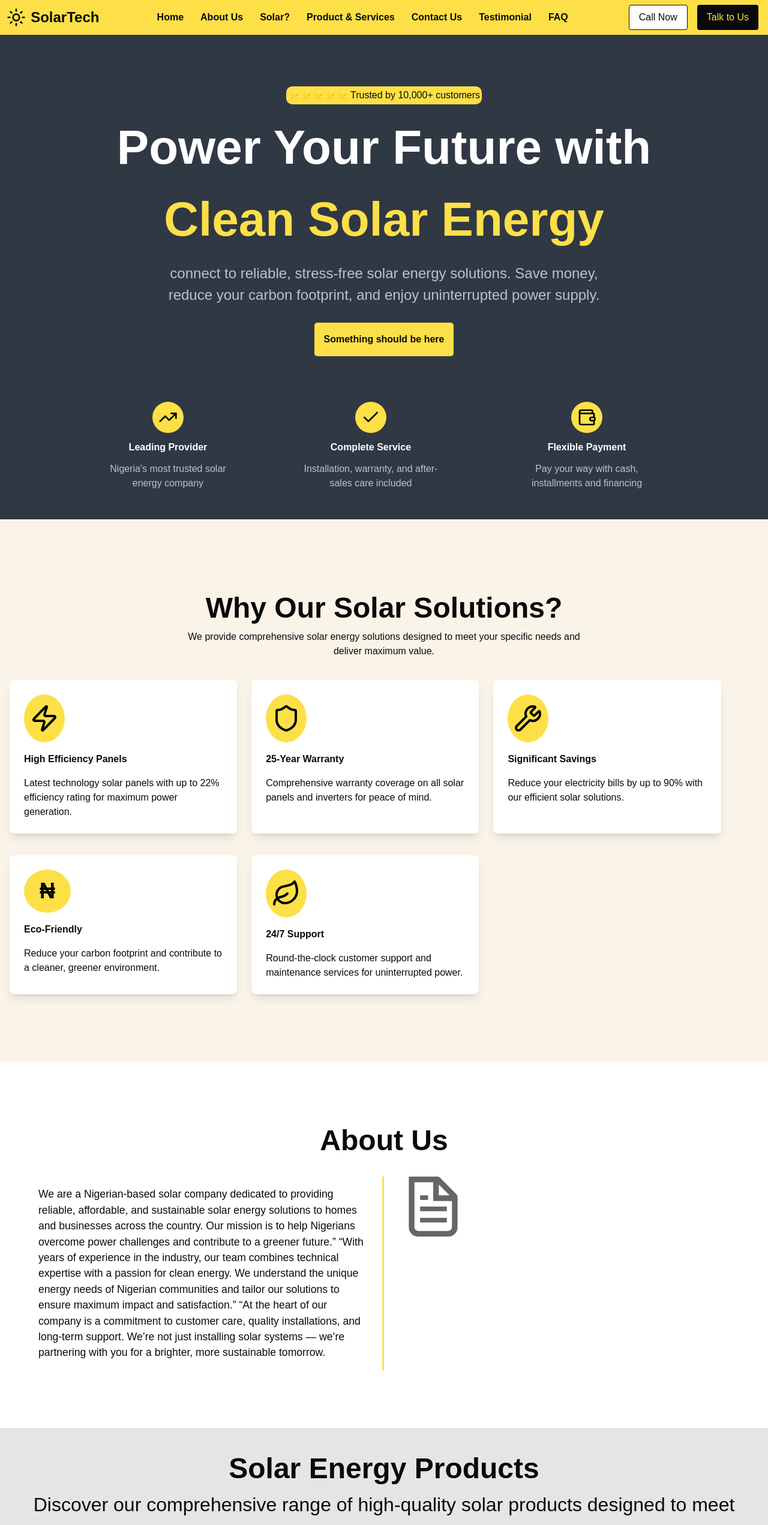
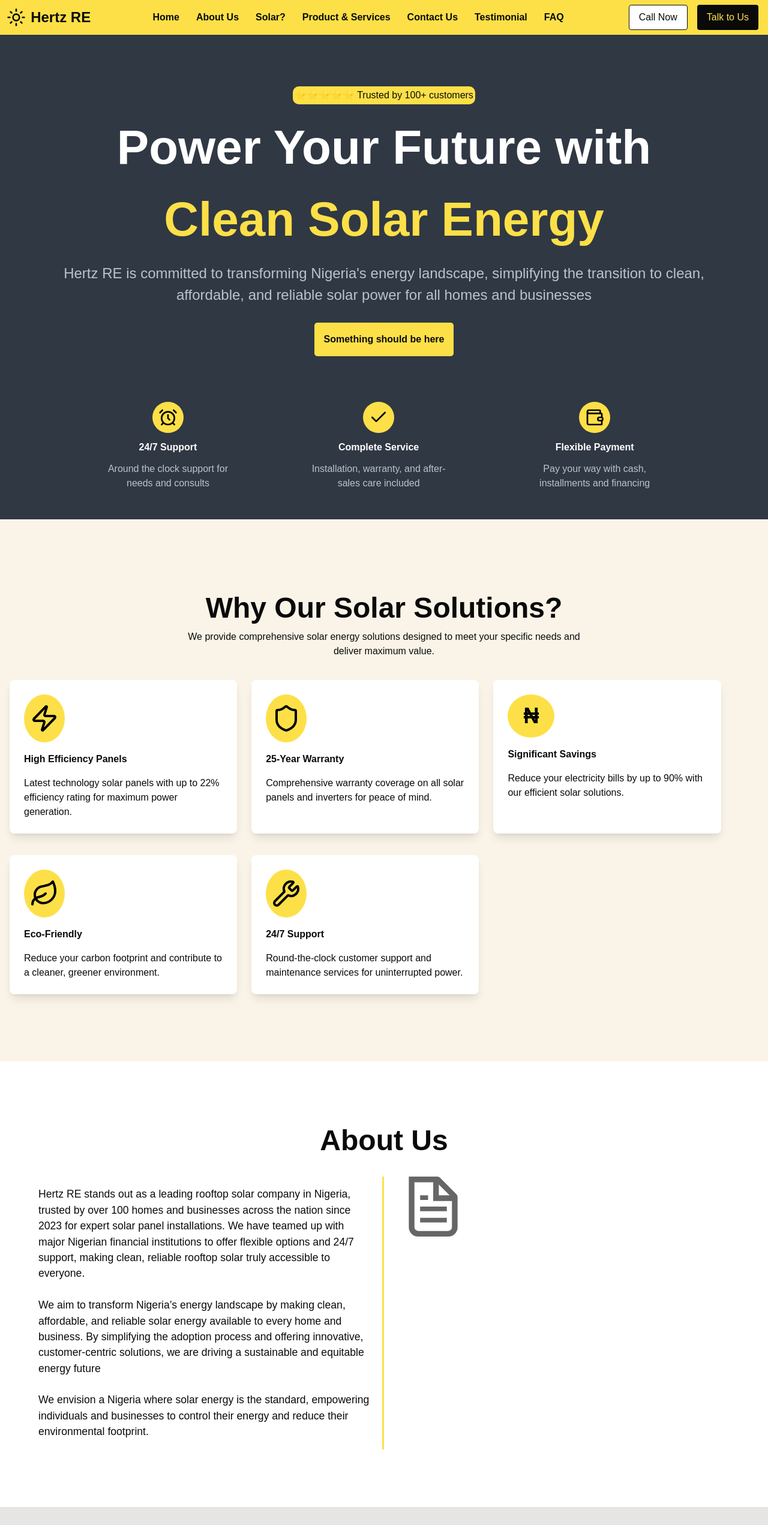
Before and after one commit to Joshking21/SolarBusinessProject, a Next.js app: page / in a window 1280 px wide. Shown: the top 2543 px of the page at 60% size. Built offline with nearby package versions, Linux system fonts and the light colour scheme.

Commit message:
data inputs

```diff
--- a/src/app/Components/aboutUs/aboutUs.jsx
+++ b/src/app/Components/aboutUs/aboutUs.jsx
@@ -7,11 +7,20 @@ export default function AboutUs(){
             <div className="font-bold text-[3rem]">About Us</div>
             <div className="flex lg:flex-row flex-col ">
                 <div className="lg:w-1/2  lg:p-[1rem] p-[0.2rem] lg:border-r-[3px] lg:border-r-[var(--secondary)] lg:text-left text-[1.1rem]">
-                    We are a Nigerian-based solar company dedicated to providing reliable, affordable, and sustainable solar energy solutions to homes and businesses across the country. Our mission is to help Nigerians overcome power challenges and contribute to a greener future.”
-
-“With years of experience in the industry, our team combines technical expertise with a passion for clean energy. We understand the unique energy needs of Nigerian communities and tailor our solutions to ensure maximum impact and satisfaction.”
-
-“At the heart of our company is a commitment to customer care, quality installations, and long-term support. We’re not just installing solar systems — we’re partnering with you for a brighter, more sustainable tomorrow.
+                   Hertz RE stands out as a leading rooftop solar company in Nigeria, trusted by over 100 homes
+and businesses across the nation since 2023 for expert solar panel installations. We have
+teamed up with major Nigerian financial institutions to offer flexible options and 24/7 support,
+making clean, reliable rooftop solar truly accessible to everyone.
+<br></br>
+<br></br>
+We aim to transform Nigeria’s energy landscape by making clean, affordable, and reliable solar
+energy available to every home and business. By simplifying the adoption process and offering
+innovative, customer-centric solutions, we are driving a sustainable and equitable energy
+future
+<br></br>
+<br></br>
+We envision a Nigeria where solar energy is the standard, empowering individuals and
+businesses to control their energy and reduce their environmental footprint.
 
                 </div>
                 <div className="px-[2rem]">
--- a/src/app/Components/header/header.jsx
+++ b/src/app/Components/header/header.jsx
@@ -1,5 +1,5 @@
 import Image from "next/image"
-import { TrendingUp, Check, Wallet } from "lucide-react";
+import {  AlarmClock, Check, Wallet } from "lucide-react";
 import MotionFadeInSection from "../framerMotion/motion";
 
 
@@ -8,11 +8,13 @@ export default function Header(){
         <MotionFadeInSection>
         <div id="header" className="overflow-hidden flex flex-col items-center justify-center p-[3rem] gap-y-3 bg-[#303844] pt-[9rem] w-screen ">
 
-            <div className="bg-[var(--secondary)] rounded-[10px]  p-[0.2rem] text-center"> ⭐⭐⭐⭐⭐ <br className="lg:hidden"></br> Trusted by 10,000+ customers</div>
+            <div className="bg-[var(--secondary)] rounded-[10px]  p-[0.2rem] text-center"> ⭐⭐⭐⭐⭐ <br className="lg:hidden"></br> Trusted by 100+ customers</div>
             <div className="font-bold lg:text-[5rem] md:text-[3.5rem] text-[2rem] text-center text-[var(--background)]">
                 Power Your Future with <br></br> <span className="text-[var(--secondary)]">Clean Solar Energy</span>
             </div>
-            <div className="lg:text-[1.5rem] md:text-[1rem] text-center lg:text-normal  text-[1rem] text-[var(--greyText)]" >connect to reliable, stress-free solar energy solutions. Save money,<br></br> reduce your carbon footprint, and enjoy uninterrupted power supply.</div>
+            <div className="lg:text-[1.5rem] md:text-[1rem] text-center lg:text-normal  text-[1rem] text-[var(--greyText)]" >Hertz RE is committed to transforming Nigeria's energy landscape, simplifying the transition to
+clean, affordable, and reliable solar power for all homes and businesses
+</div>
             <div className="py-[1rem]">
                 <button className="mb-[3rem] bg-[var(--secondary)] lg:p-[1rem] p-[0.5rem]  rounded-[5px] font-bold hover:bg-black hover:text-[var(--secondary)] ">Something should be here</button>
             </div>
@@ -20,7 +22,7 @@ export default function Header(){
              {HeaderDetails.map((item,index)=>(
                 <div key={index} className="flex flex-col justify-center items-center gap-y-3 ">
                     <div className="bg-[var(--secondary)] p-[10px] rounded-[50%] ">
-                        {index===0 ? (<TrendingUp className="w-8 font-extrabold h-8 text-black" />) : ""}
+                        {index===0 ? (<AlarmClock className="w-8 font-extrabold h-8 text-black" />) : ""}
                         {index===1 ? (<Check className="w-8 h-8 text-black font-extrabold" />) : ""}
                         {index===2 ? (<Wallet className="w-8 h-8 text-black font-extrabold" />) : ""}
                     </div>
@@ -41,8 +43,8 @@ export default function Header(){
 const HeaderDetails=[
     {
         icon:"/file.svg",
-        title:"Leading Provider",
-        detail:"Nigeria's most trusted solar energy company",
+        title:"24/7 Support",
+        detail:"Around the clock support for needs and consults",
     },
     {
          icon:"/file.svg",
--- a/src/app/Components/navigation/navigation.jsx
+++ b/src/app/Components/navigation/navigation.jsx
@@ -45,7 +45,7 @@ export default function Nav(){
         <div className="flex gap-2 p-[0.7rem] items-center justify-center">
             <Sun className="w-10 h-10 lg:w-8 lg:h-8 text-blacktransition-colors" />
             <Link href="#header" className="items-center lg:text-[1.5rem] text-[2rem] font-bold flex">
-                SolarTech
+                Hertz RE
             </Link>
 
         </div>
--- a/src/app/Components/productsAndServices/services.jsx
+++ b/src/app/Components/productsAndServices/services.jsx
@@ -15,11 +15,11 @@ export default function Services() {
       <div className="flex justify-cemter  gap-7 items-center flex-wrap lg:p-[1rem] p-[0.5rem]">
         {ServicesDetails.map((item, index) => (
           <div
-            className="lg:w-[30%] md:w-[40%] border-[1px] border-[var(--greyText)] rounded-lg bg-white hoverUp shadow-lg p-[0.5rem] lg:p-[1rem] border-l-[#3b82f6] border-l-[7px]"
+            className="lg:w-[30%] md:w-[40%] h-[23rem] border-[1px] border-[var(--greyText)] rounded-lg bg-white hoverUp shadow-lg p-[0.5rem] lg:p-[1rem] border-l-[#3b82f6] border-l-[7px]"
             key={index}
           >
-            <div className="font-semibold py-[0.5rem]">{item.title}</div>
-            <div className="py-[0.5rem]">{item.desc}</div>
+            <div className="font-semibold py-[0.5rem]  h-[4rem]">{item.title}</div>
+            {/* <div className="py-[0.5rem]">{item.desc}</div> */}
             <div className="py-[1rem]">
               {item.features.map((item, index) => (
                 <div key={index}><span className="font-bold text-[1rem]">.</span>   {item}</div>
@@ -57,53 +57,53 @@ const buttonDetails = ["Send a message", "Call", "Talk to Us"];
 
 const ServicesDetails = [
   {
-    title: "Site Assessment & Design",
+    title: "Report delivered in a simple, visual format",
     desc: "Comprehensive evaluation of your property and custom system design",
     features: [
-      "Energy Audit",
-      "Roof Analysis",
-      "Shading Study",
-      "3D System Design",
+      "Seamless integration with trusted battery brands",
+      "Night-time and blackout power backup protection",
+      "Monitor and control your energy from anywhere",
+      "Scalable storage options for future growth",
     ],
   },
   {
-    title: "Site Assessment & Design",
+    title: " Personalized Consultation & System Design",
     desc: "Comprehensive evaluation of your property and custom system design",
     features: [
-      "Energy Audit",
-      "Roof Analysis",
-      "Shading Study",
-      "3D System Design",
+      "We assess your unique energy goals and usage patterns",
+      "Expert guidance on the best solar fit for your home or business",
+      "Scalable designs — perfect for now and future upgrades",
+      "One-on-one consultations, online or in-person",
     ],
   },
   {
-    title: "Site Assessment & Design",
+    title: "Premium Solar Panels & Equipment",
     desc: "Comprehensive evaluation of your property and custom system design",
     features: [
-      "Energy Audit",
-      "Roof Analysis",
-      "Shading Study",
-      "3D System Design",
+      "Only Tier-1 solar panels from trusted global brands",
+      "High-efficiency inverters and mounting gear",
+      "Long-lasting materials built for harsh climates",
+      "Installation by certified professionals for lasting performance",
     ],
   },
   {
-    title: "Site Assessment & Design",
+    title: " Detailed Savings Projections",
     desc: "Comprehensive evaluation of your property and custom system design",
     features: [
-      "Energy Audit",
-      "Roof Analysis",
-      "Shading Study",
-      "3D System Design",
+      "Clear estimate of monthly and yearly cost savings",
+      "ROI projections tailored to your location and usage",
+      "Side-by-side comparison with your current bills",
+      "Optional financing models to fit your budget",
     ],
   },
   {
-    title: "Site Assessment & Design",
+    title: "Comprehensive Energy Audit",
     desc: "Comprehensive evaluation of your property and custom system design",
     features: [
-      "Energy Audit",
-      "Roof Analysis",
-      "Shading Study",
-      "3D System Design",
+      "Full inspection of current electricity consumption",
+      "Identification of energy inefficiencies.",
+      "Customized solar sizing based on real data",
+      "Report delivered in a simple, visual format",
     ],
   },
 ];
--- a/src/app/Components/solar/solar.jsx
+++ b/src/app/Components/solar/solar.jsx
@@ -32,19 +32,19 @@ export default function Solar() {
                 ) : (
                   ""
                 )}
-                {index === 2 ? (
+                {index === 4 ? (
                   <Wrench className="w-12 h-12 text-black font-extrabold" />
                 ) : (
                   ""
                 )}
-                {index === 3 ? (
+                {index === 2 ? (
                   <span className="text-black p-[1rem] font-extrabold text-4xl">
                     ₦
                   </span>
                 ) : (
                   ""
                 )}
-                {index === 4 ? (
+                {index === 3 ? (
                   <Leaf className="w-12 h-12 text-black font-extrabold" />
                 ) : (
                   ""
```
